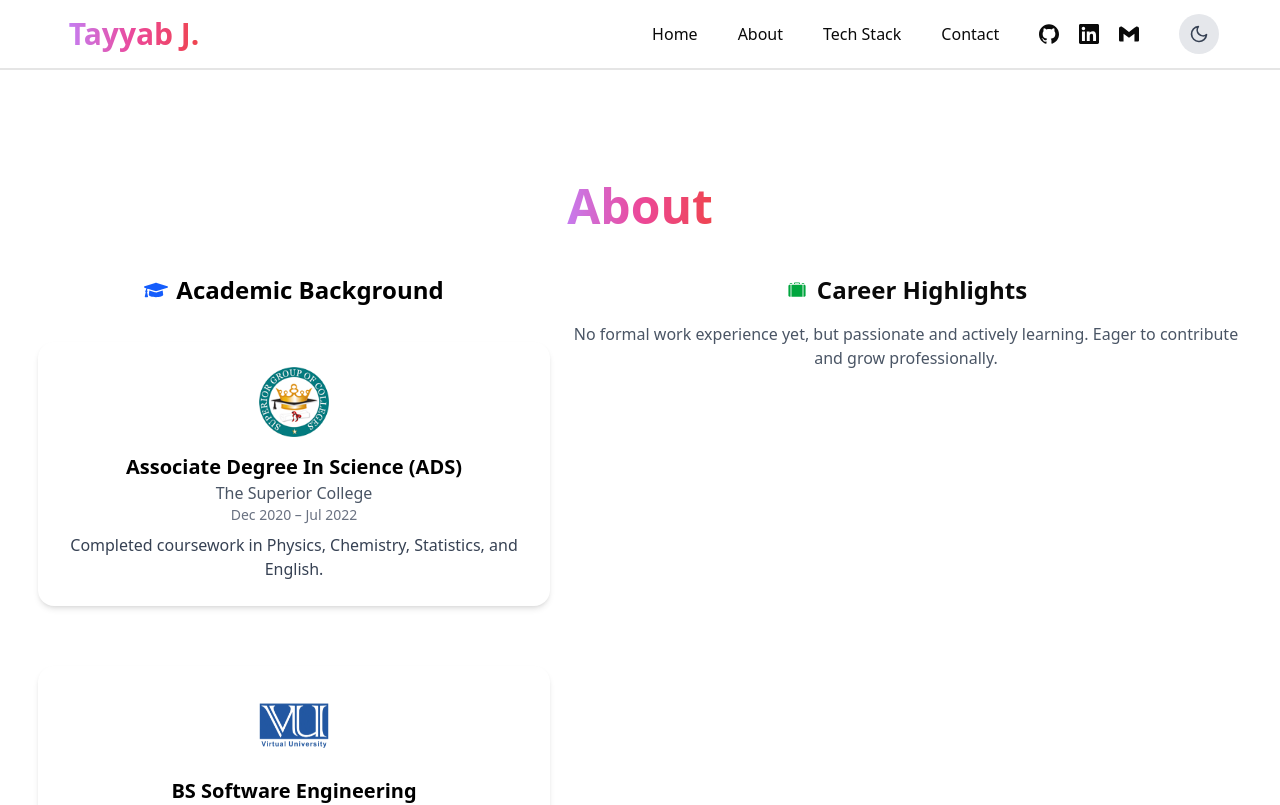
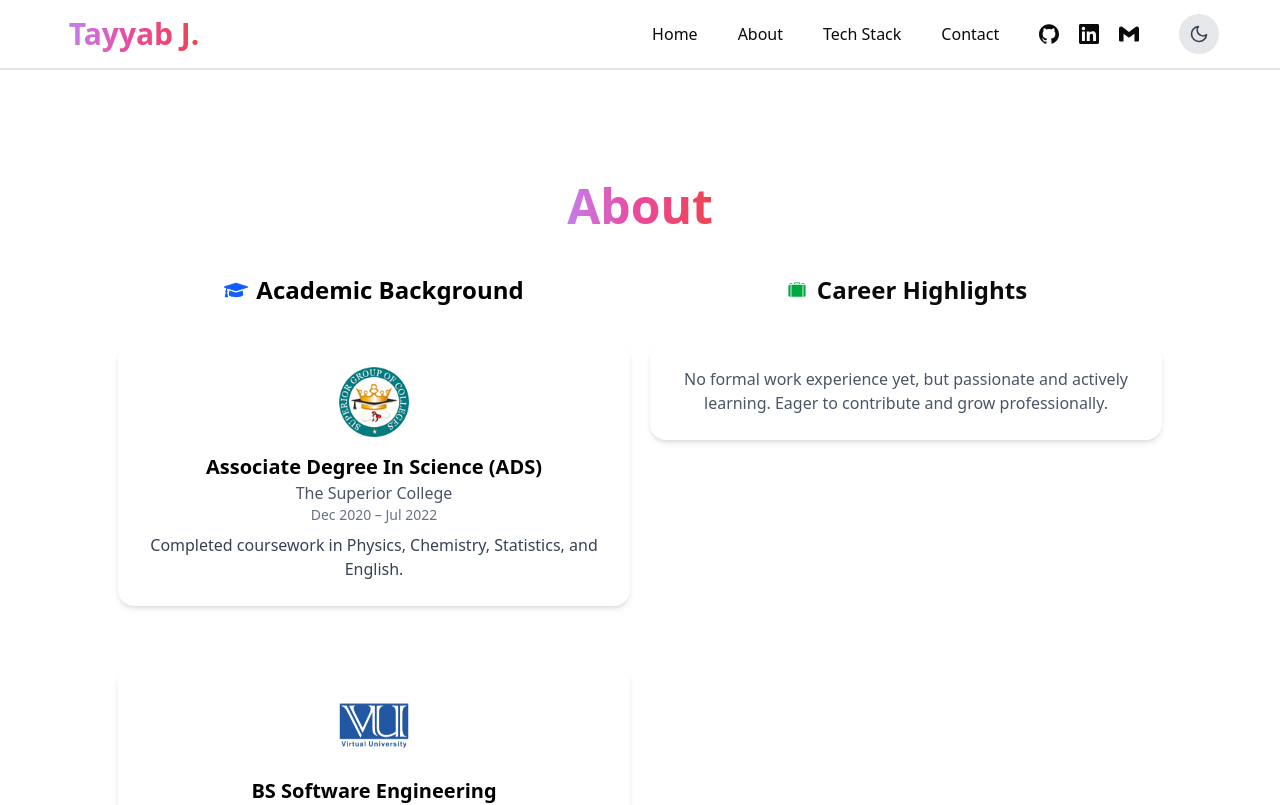
Before and after one commit to TayyabJunaidOfficial/My-Portfolio-NextJS, a Next.js app: page /About in a window 1280 px wide. Shown: the top 805 px of the page. Built offline with nearby package versions, Linux system fonts and the light colour scheme.

Commit message:
Trying to add some animations

```diff
--- a/app/Components/Cards/Exp_Card.jsx
+++ b/app/Components/Cards/Exp_Card.jsx
@@ -1,5 +1,7 @@
 import React from 'react'
 import { GiSuitcase } from "react-icons/gi";
+import { CardContainer, CardBody, CardItem } from "@/components/ui/3d-card";
+
 
 
 const Exp_Card = () => {
@@ -9,10 +11,27 @@ const Exp_Card = () => {
             <GiSuitcase className="text-green-600" />
             <p>Career Highlights</p>
           </div>
-          <p className="text-gray-600">
-            No formal work experience yet, but passionate and actively learning.
-            Eager to contribute and grow professionally.
-          </p>
+          <div className="flex flex-col gap-5 justify-center items-center text-center">
+                    <CardContainer className="inter-var">
+                      <CardBody
+                        className={`
+                          transition-all duration-300
+                          bg-white dark:bg-zinc-900
+                          text-black dark:text-white
+                          shadow-md rounded-2xl max-w-lg
+                          border border-transparent
+                          hover:border-gray-300 dark:hover:border-emerald-400/40
+                        `}
+                      >
+                        <CardItem translateZ={30} className="px-4 py-6">
+                          <p className="text-gray-600 dark:text-gray-300">
+                          No formal work experience yet, but passionate and actively learning. Eager to contribute and grow professionally.
+
+</p>
+                        </CardItem>
+                      </CardBody>
+                    </CardContainer>
+                </div>
     </section>
   )
 }
--- a/package.json
+++ b/package.json
@@ -15,7 +15,7 @@
     "class-variance-authority": "^0.7.1",
     "clsx": "^2.1.1",
     "lucide-react": "^0.507.0",
-    "motion": "^12.11.4",
+    "motion": "^12.12.1",
     "next": "15.3.1",
     "next-themes": "^0.4.6",
     "nodemailer": "^7.0.3",
```
Also changed, not shown: 1 other file (tests, documents, lock files or other folders).
